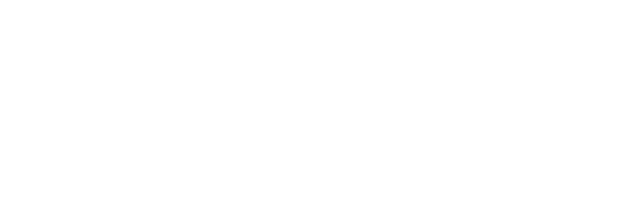
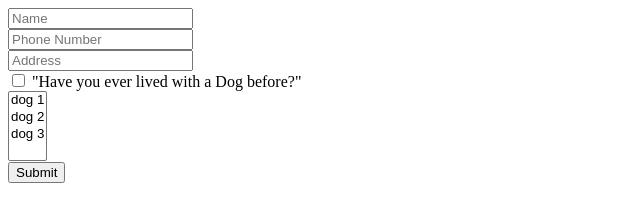
Before and after one commit to acciojob/dog-adoption-application-sandeshpatil2299, a website: page main.html in a window 1280 px wide. Shown: the whole page, without its empty margins (0-640 px from the left). Drawn offline with Linux system fonts and the light colour scheme.

Commit message:
created a submission

```diff
--- a/main.html
+++ b/main.html
@@ -3,13 +3,32 @@
 <html>
 
 <head>
-	<link rel="stylesheet" href="styles.css">
+    <link rel="stylesheet" href="styles.css">
 </head>
 
 <body>
-	<!-- the entire body must be written by student -->
-    <script type="text/javascript" src="./script.js">
-</script>
+    <!-- the entire body must be written by student -->
+    <form action="">
+        <input type="text" id="name" placeholder="Name">
+        <br>
+        <input type="text" id="phone" placeholder="Phone Number">
+        <br>
+        <input type="text" id="address" placeholder="Address">
+        <br>
+        <input type="checkbox" name="lived" id="checkbox">
+        <label for="checkbox">"Have you ever lived with a Dog before?"</label>
+        <br>
+        <select name="breed" id="multiSelect" multiple>
+            <option value="">dog 1</option>
+            <option value="">dog 2</option>
+            <option value="">dog 3</option>
+        </select>
+        <br>
+        <input type="submit" id="submit" value="Submit">
+
+    </form>
+
+    <script type="text/javascript" src="./script.js"></script>
 
 </body>
 
```
